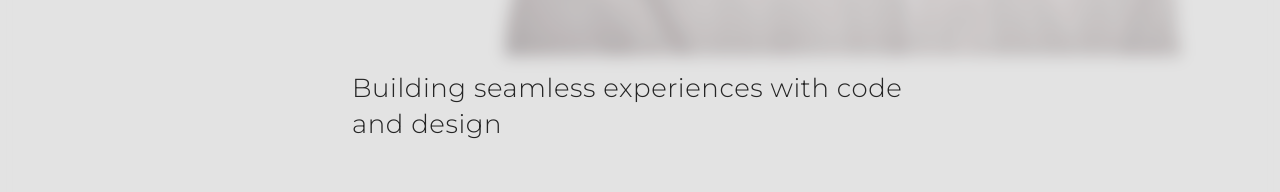
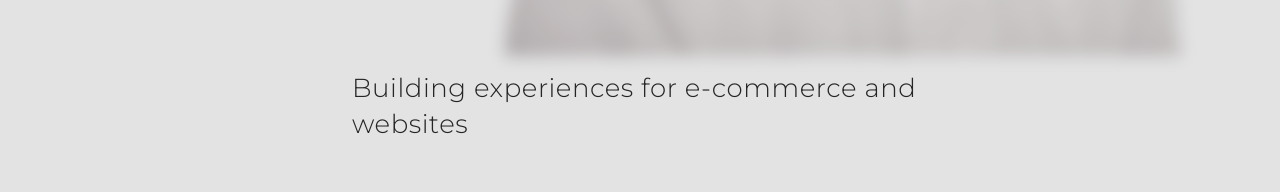
Before and after one commit to aeonyuonmiller/portfolio, a Next.js app: page / in a window 1280 px wide. Shown: the part 756-948 px from the top of the page. Built offline with nearby package versions, Linux system fonts and the light colour scheme.

Commit message:
changed text

```diff
--- a/pages/index.js
+++ b/pages/index.js
@@ -133,7 +133,7 @@ export default function Home() {
         animate={{ y: '-20vh', scaleY: 1 }}
         transition={{ duration: .9, delay: 0 }}
         className="parent glass">
-          <p>Building seamless experiences with code and design</p>
+          <p>Building experiences for e-commerce and websites</p>
 
           <h5 className="grey"><span>Clients</span></h5>
           <img width="300px" src="cmd1_6.gif" />
```
